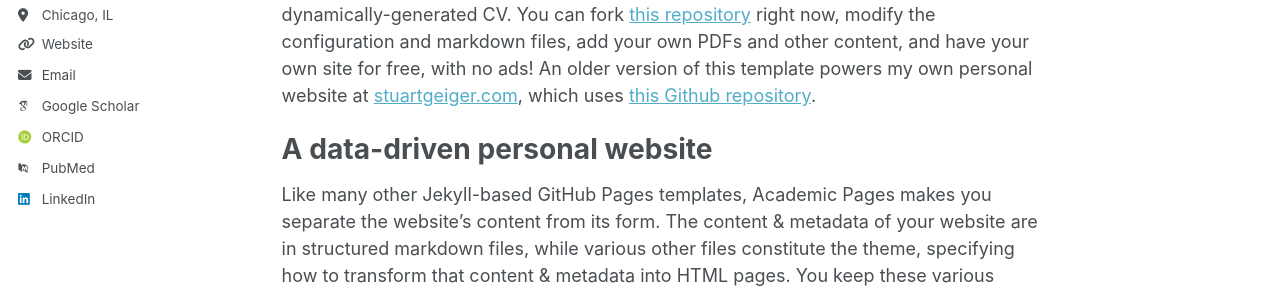
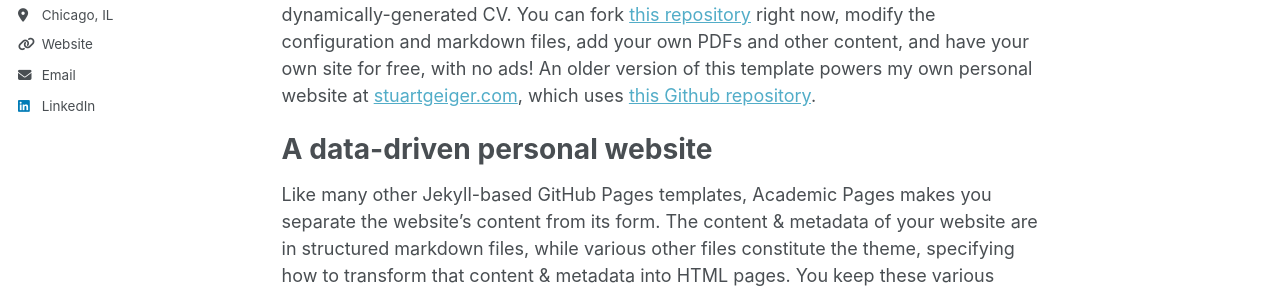
Before and after one commit to meyersdan/meyersdan.github.io, a Jekyll site: the page built from _pages/about.md, in a window 1280 px wide. Shown: the part 337-630 px from the top of the page. Built offline with Jekyll 4.4.1, drawn with Linux system fonts in a browser that asks for light colours; some web fonts are replaced; part of the change alters nothing that is shown.

Commit message:
adding pfp

```diff
--- a/_config.yml
+++ b/_config.yml
@@ -21,7 +21,7 @@ repository               : "meyersdan/meyersdan.github.io"
 #               Additional customization can be done by editing /_includes/author-profile.html
 author:
   # Biographic information
-  avatar           : # picture
+  avatar           : "sitepfp.png"
   name             : "Dan Meyers"
   pronouns         : # example: "she/her"
   bio              : "Data Scientist | Data Analysis, Machine Learning"
@@ -32,11 +32,11 @@ author:
 
   # Academic websites
   arxiv            : # URL - Update with the correct link to your profile
-  googlescholar    : "https://scholar.google.com/citations?user=PS_CX0AAAAAJ"
+  googlescholar    : # URL
   impactstory      : # URL
-  orcid            : "http://orcid.org/yourorcidurl"
+  orcid            : # URL
   semantic         : # URL
-  pubmed           : "https://www.ncbi.nlm.nih.gov/pubmed/?term=john+snow"
+  pubmed           : # URL
   researchgate     : # URL
 
   # Repositories and software development
```
